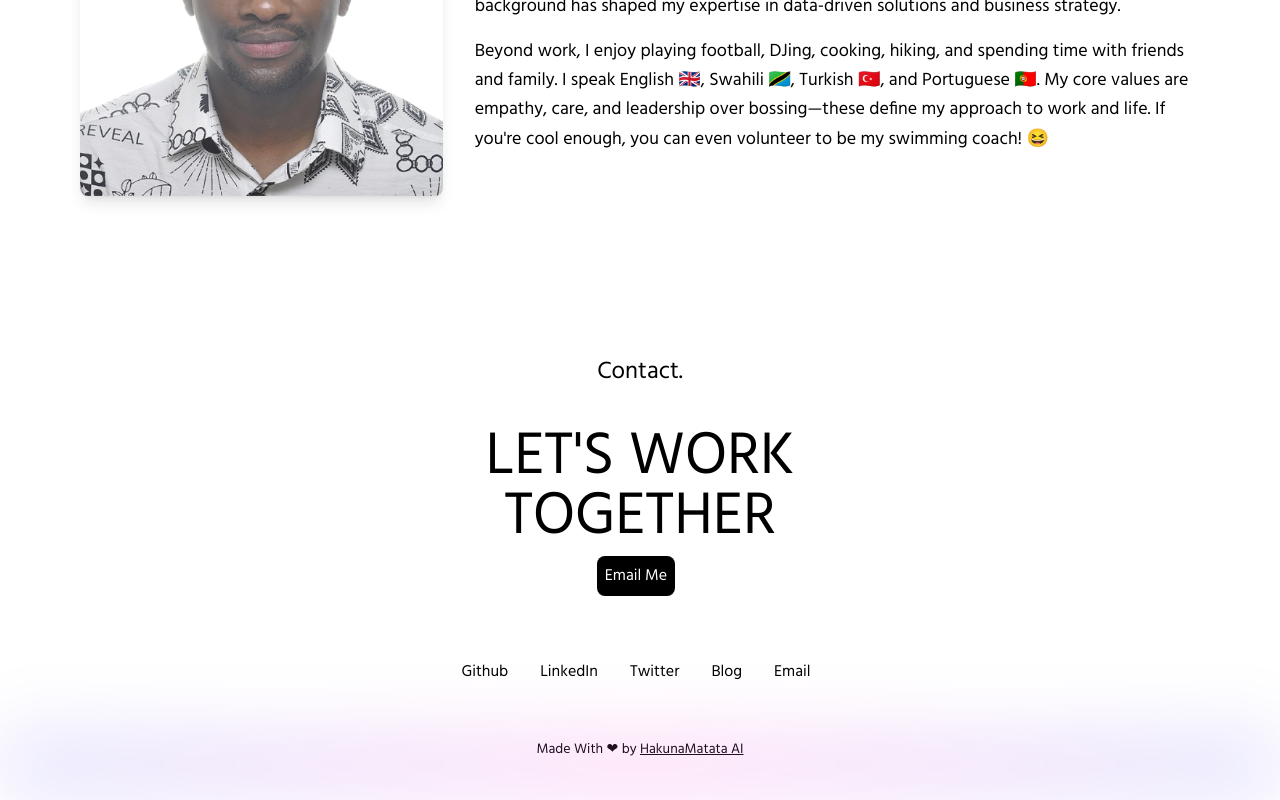
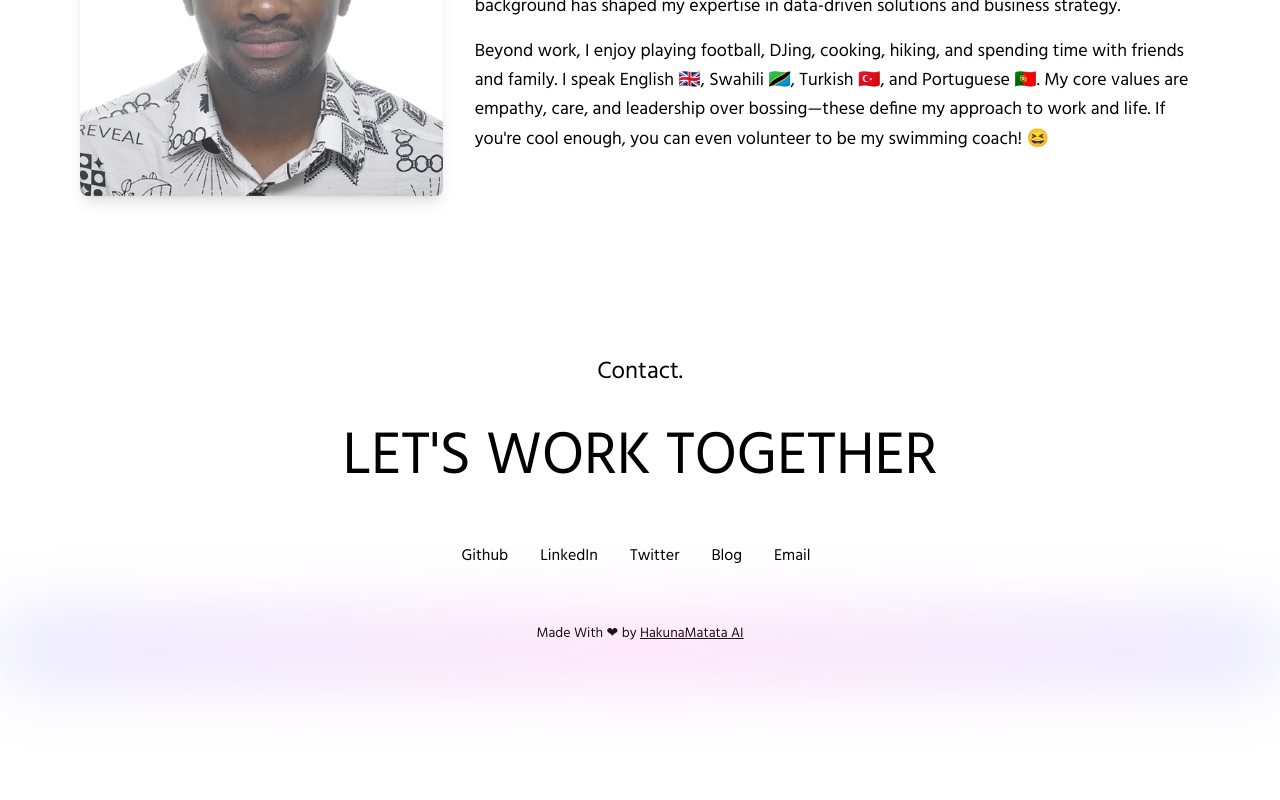
Before and after one commit to johnaschami/Personal-Website, a Next.js app: page / in a window 1280 px wide. Shown: the part 2573-3373 px from the top of the page. After the commit the page ends 3257 px from the top, so only its background shows below. Built offline with nearby package versions, Linux system fonts and the light colour scheme.

Commit message:
added a profile photo and contact page aligned in the middle

```diff
--- a/components/Footer/index.js
+++ b/components/Footer/index.js
@@ -10,21 +10,8 @@
           <h1 className="text-2xl text-bold">Contact.</h1>
           <div className="mt-10">
             <h1 className="text-3xl tablet:text-6xl laptop:text-6xl laptopl:text-8xl text-bold">
-              LET&apos;S WORK
+              LET&apos;S WORK TOGETHER
             </h1>
-            <h1 className="text-3xl tablet:text-6xl laptop:text-6xl laptopl:text-8xl text-bold">
-              TOGETHER
-            </h1>
-
-            {/* Updated Button to Send Email */}
-            <div className="flex justify-center">
-              <Button
-                type="primary"
-                onClick={() => window.location.href = "mailto:johnas1433@yahoo.com"}
-              >
-                Email Me
-              </Button>
-            </div>
 
             <div className="mt-10 flex justify-center">
               <Socials />
--- a/components/SEO/index.js
+++ b/components/SEO/index.js
@@ -57,8 +57,8 @@
       <link rel="canonical" href={seoData.url} />
 
       {/* Favicon */}
-      <link rel="icon" href="/favicon.ico" />
-      <link rel="apple-touch-icon" href="/apple-touch-icon.png" />
+      <link rel="icon" type="image/png" href="/images/Personal Logo.png" />
+      <link rel="apple-touch-icon" href="/images/Personal Logo.png" />
 
       {/* Structured Data */}
       <script
```
Also changed, not shown: public/images/Personal Logo.png (added), 1 other file (tests, documents, lock files or other folders).
